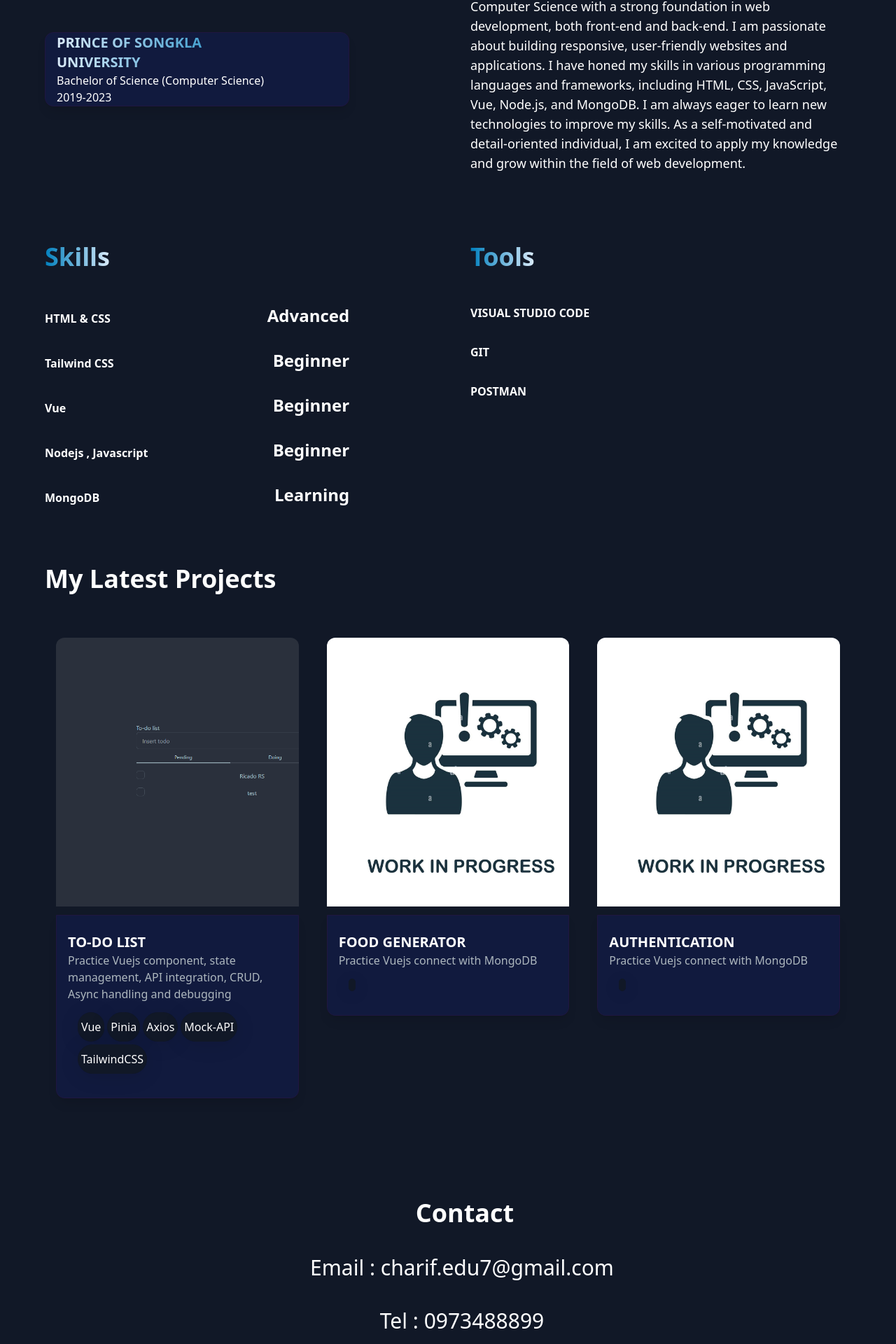
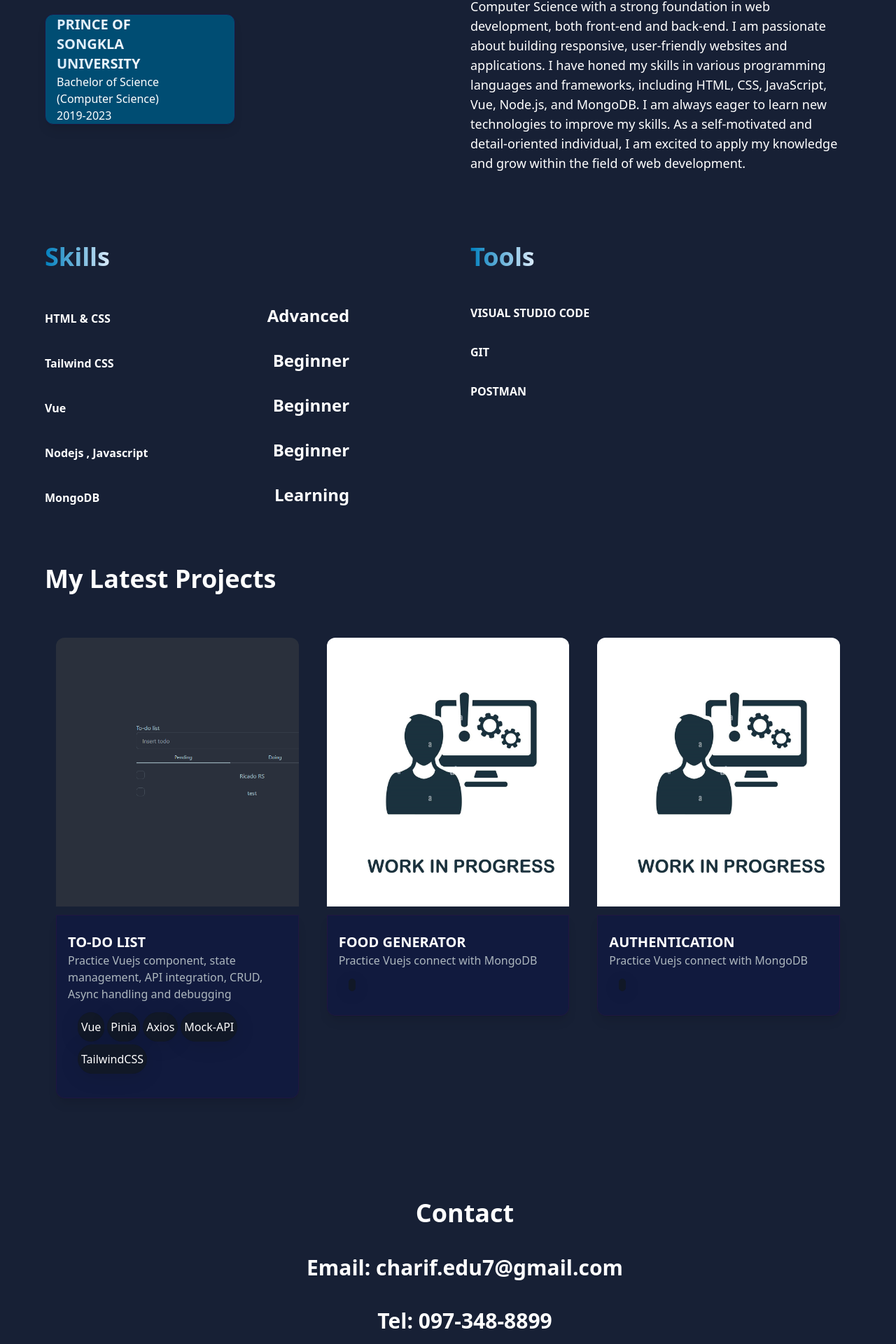
Before and after one commit to Charifx7/MyPortfolio, a Vue app: page / in a window 1280 px wide. Shown: the part 773-2693 px from the top of the page at 70% size. Built offline with nearby package versions, Linux system fonts and the light colour scheme.

Commit message:
add education

```diff
--- a/src/App.vue
+++ b/src/App.vue
@@ -1,5 +1,5 @@
 <template>
-  <div class="bg-[#111827] min-h-screen">
+  <div class="bg-[#172035] min-h-screen">
     <!-- Wrap components in Suspense to handle loading -->
      <Suspense>
       <template #default>
--- a/src/components/AboutSection.vue
+++ b/src/components/AboutSection.vue
@@ -10,10 +10,10 @@
                 </h2>
                 <div class="space-y-8 py-8">
                     <div v-for="element in education" :key="element.id"
-                        class="flex items-center md:w-[80%] w-full rounded-xl bg-[#111a3e] shadow-lg border border-[#1f1641]">
+                        class="flex items-center md:w-[50%] w-full rounded-xl bg-[#004d73] shadow-lg border border-[#1f1641]">
                         <div class="w-3/4 pl-4">
                             <h3
-                                class="text-2xl font-semibold uppercase text-transparent bg-clip-text bg-gradient-to-r from-[#dbebfa] to-[#007fbd] lg:text-xl">
+                                class="text-2xl font-semibold uppercase text-transparent bg-clip-text bg-gradient-to-r from-[#dbebfa] to-[#ffffff] lg:text-xl">
                                 {{ element.School }}
                             </h3>
                             <p class="text-white">{{ element.program }}</p>
--- a/src/components/ContactSection.vue
+++ b/src/components/ContactSection.vue
@@ -1,10 +1,13 @@
 <template>
     <section class="text-white mt-20" id="contact">
-        <h2 class="text-4xl font-bold text-white text-center mb-4 px-4 xl:pl-16">Contact</h2>
-        <div class="" data-aos="zoom-in-up">
-            <div class="text-center text-3xl pl-10 mt-10">Email : charif.edu7@gmail.com</div>
-            <div class="text-center text-3xl pl-10 mt-10">Tel : 0973488899</div>
+        <div class="text-4xl font-bold text-white text-center mb-4 px-4 xl:pl-16">
+            <div class="flex flex-col items-center text-center" data-aos="zoom-in-up">
+                <h1>Contact</h1>
+                <div class="text-3xl mt-10">Email: charif.edu7@gmail.com</div>
+                <div class="text-3xl mt-10">Tel: 097-348-8899</div>
+            </div>
         </div>
+
         <div
             class="py-8 xl:px-16 px-4 sm:py-16 grid grid-cols-1 gap-6 pt-10 sm:grid-cols-2 md:gap-10 md:pt-12 lg:grid-cols-3">
         </div>
```
